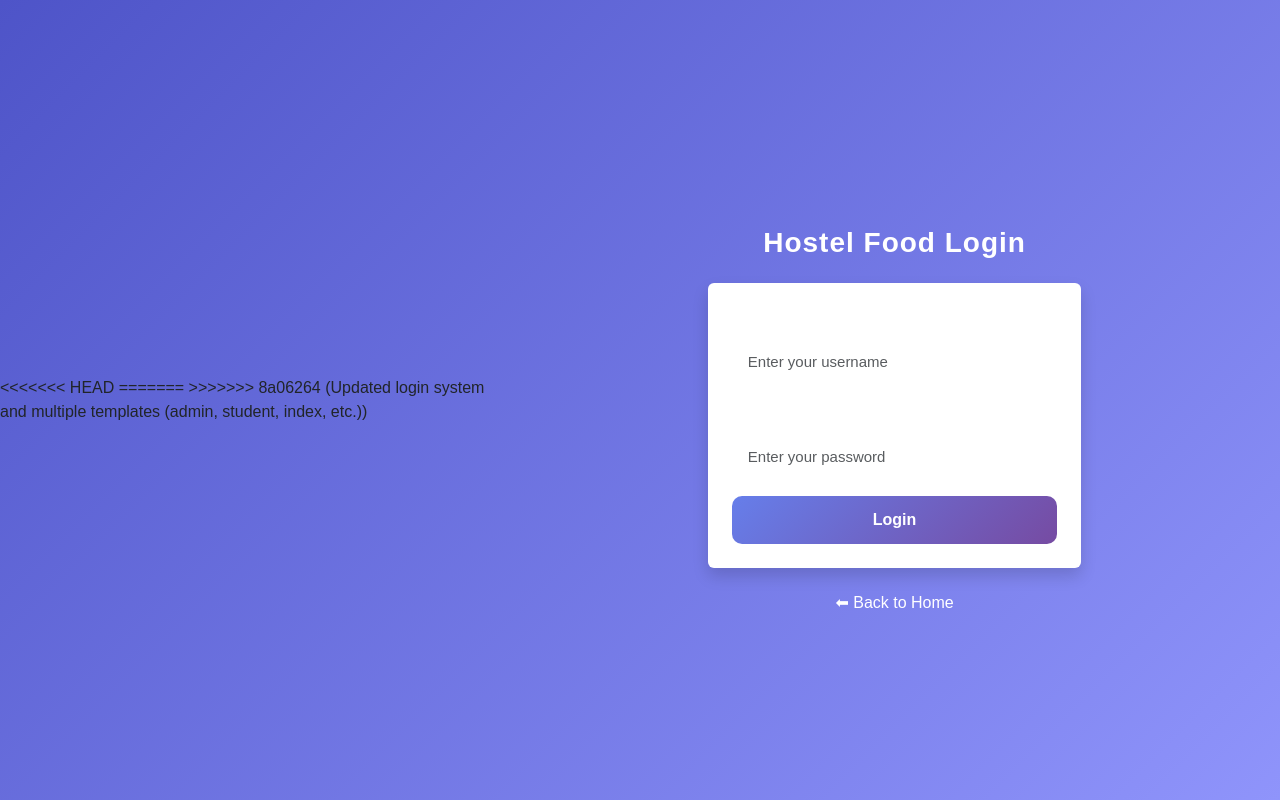
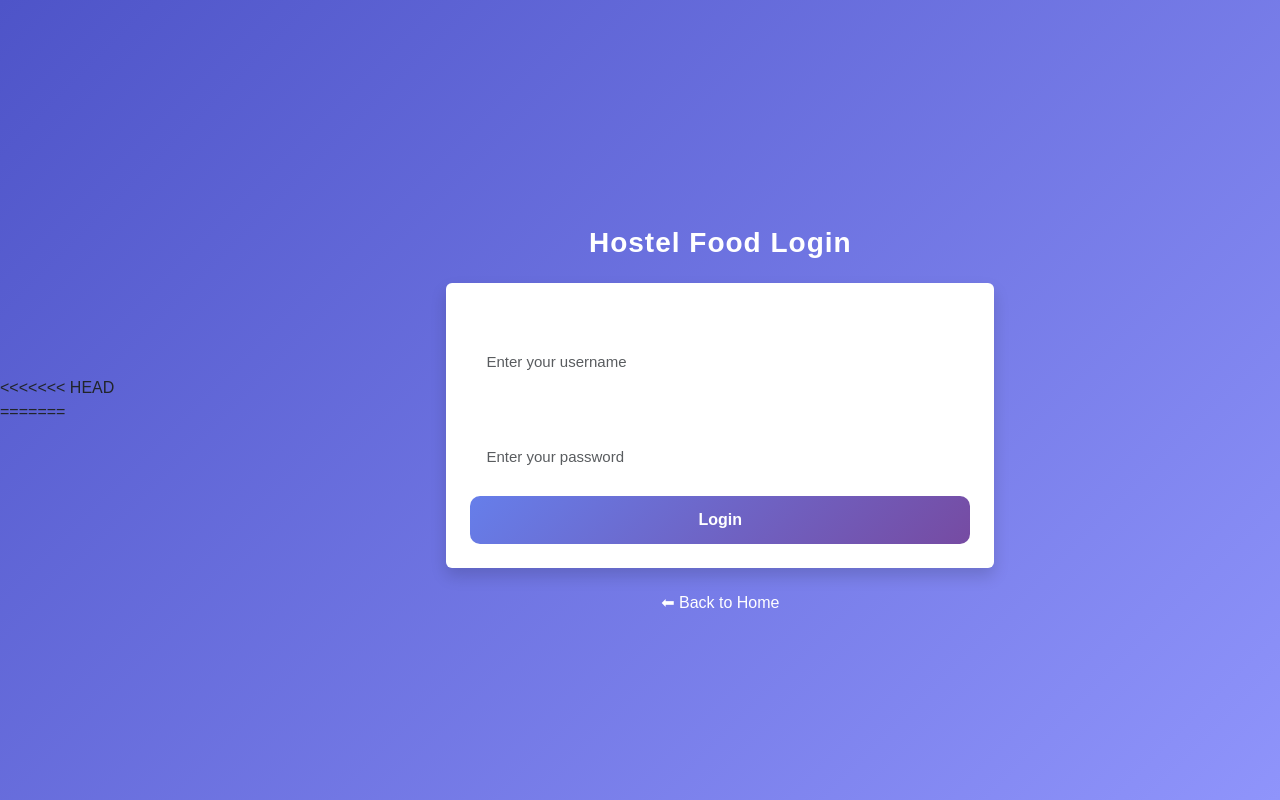
Before and after one commit to Shafkat494/chillies, a Flask app: page /login in a window 1280 px wide. Run offline with Flask 3, Linux system fonts and the light colour scheme.

Commit message:
Update login.html

```diff
--- a/templates/login.html
+++ b/templates/login.html
@@ -104,7 +104,7 @@
 
 <body class="bg-light">
 
->>>>>>> 8a06264 (Updated login system and multiple templates (admin, student, index, etc.))
+<!-- >>>>>>> 8a06264 (Updated login system and multiple templates (admin, student, index, etc.)  -->
 <div class="container mt-5">
     <h3 class="text-center mb-4">Hostel Food Login</h3>
 
```
